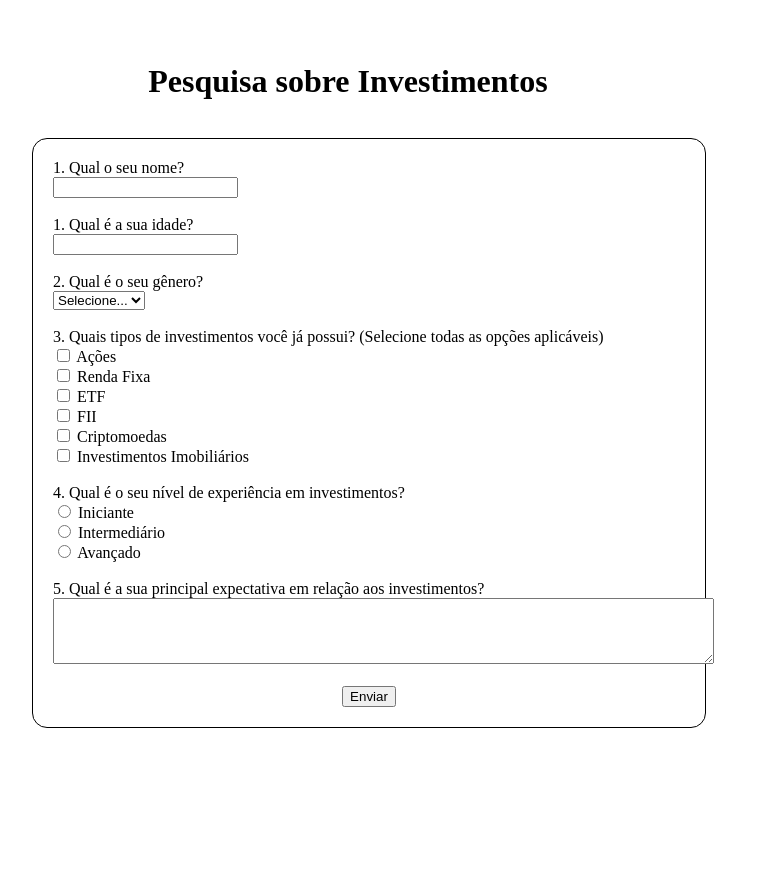
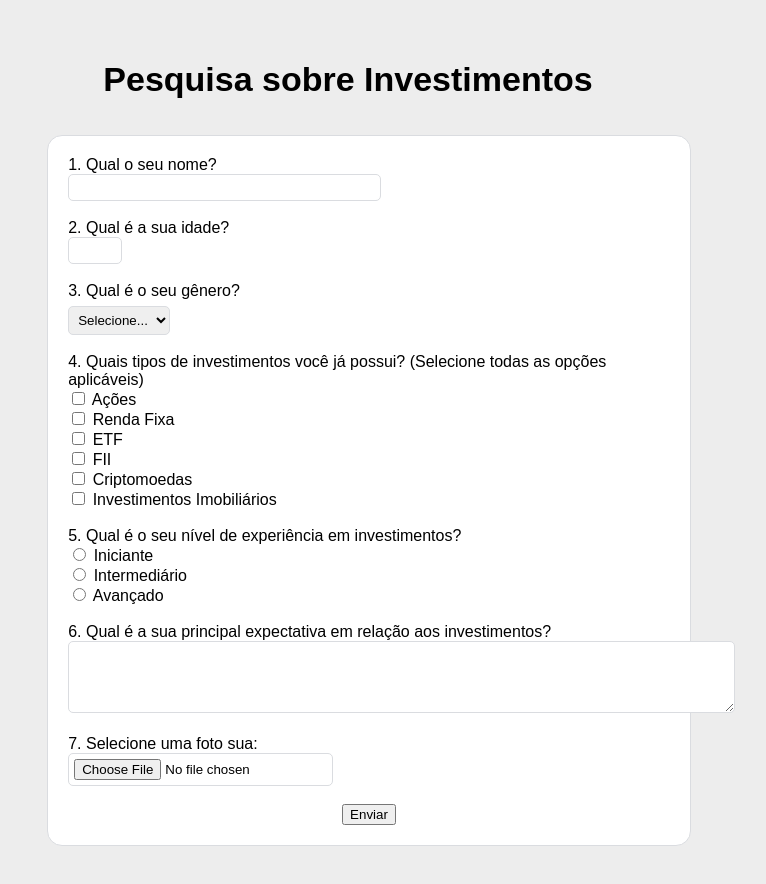
Before and after one commit to Davilela-Nest/Formulario, a plain HTML site: page index.html in a window 1280 px wide. Shown: the whole page, without its empty margins (292-1058 px from the left). Before the commit the page ends 800 px from the top, so only its background shows below. Drawn offline with Linux system fonts and the light colour scheme.

Commit message:
pequenas mudanças

```diff
--- a/index.html
+++ b/index.html
@@ -3,29 +3,69 @@
   <head>
     <title>Pesquisa sobre Investimentos</title>
     <style>
+      body {
+        font-family: sans-serif;
+        background-color: #ededed;
+        margin: 3%;
+      }
       .formulario {
+        background-color: white;
         width: 50%;
         margin-left: 25%;
         margin-right: 25%;
-        border: 1px solid #000;
+        border: 1px solid #dadce0;
         border-radius: 15px;
         padding: 20px;
+      }
+      input {
+        padding: 5px;
+        border-radius: 5px;
+        border: 1px solid #dadce0;
+      }
+      textarea {
+        padding: 5px;
+        border-radius: 5px;
+        border: 1px solid #dadce0;
+      }
+      select {
+        padding: 5px;
+        border-radius: 5px;
+        border: 1px solid #dadce0;
       }
     </style>
   </head>
   <body>
-    <h1 style="text-align: center; margin-top: 5%; margin-bottom: 3%">
+    <h1
+      style="
+        text-align: center;
+        margin-top: 5%;
+        margin-bottom: 3%;
+        font-size: 34px;
+      "
+    >
       Pesquisa sobre Investimentos
     </h1>
     <form class="formulario">
       <label for="idade">1. Qual o seu nome?</label><br />
-      <input type="text" id="nome" name="nome" required /><br /><br />
+      <input
+        type="text"
+        id="nome"
+        name="nome"
+        required
+        style="width: 50%"
+      /><br /><br />
 
-      <label for="idade">1. Qual é a sua idade?</label><br />
-      <input type="number" id="idade" name="idade" required /><br /><br />
+      <label for="idade">2. Qual é a sua idade?</label><br />
+      <input
+        type="number"
+        id="idade"
+        name="idade"
+        required
+        style="width: 7%"
+      /><br /><br />
 
-      <label for="genero">2. Qual é o seu gênero?</label><br />
-      <select id="genero" name="genero" required>
+      <label for="genero">3. Qual é o seu gênero?</label><br />
+      <select style="margin-top: 1%" id="genero" name="genero" required>
         <option value="">Selecione...</option>
         <option value="masculino">Masculino</option>
         <option value="feminino">Feminino</option>
@@ -33,7 +73,7 @@
       ><br /><br />
 
       <label
-        >3. Quais tipos de investimentos você já possui? (Selecione todas as
+        >4. Quais tipos de investimentos você já possui? (Selecione todas as
         opções aplicáveis)</label
       ><br />
       <input type="checkbox" id="acoes" name="investimentos" value="acoes" />
@@ -64,7 +104,7 @@
       />
       <label for="imoveis">Investimentos Imobiliários</label><br /><br />
 
-      <label>4. Qual é o seu nível de experiência em investimentos?</label
+      <label>5. Qual é o seu nível de experiência em investimentos?</label
       ><br />
       <input type="radio" id="iniciante" name="experiencia" value="iniciante" />
       <label for="iniciante">Iniciante</label><br />
@@ -79,7 +119,7 @@
       <label for="avancado">Avançado</label><br /><br />
 
       <label for="expectativa"
-        >5. Qual é a sua principal expectativa em relação aos
+        >6. Qual é a sua principal expectativa em relação aos
         investimentos?</label
       ><br />
       <textarea
@@ -88,8 +128,11 @@
         rows="4"
         cols="80"
         required
-      ></textarea
-      ><br /><br />
+      ></textarea>
+      <br /><br />
+      <label for="imagem">7. Selecione uma foto sua:</label><br />
+      <input type="file" id="imagem" name="imagem" accept="image/*" /><br />
+      <br />
       <div style="text-align: center">
         <button>Enviar</button>
       </div>
```
Also changed, not shown: Imagens/investimento.avif (added).
